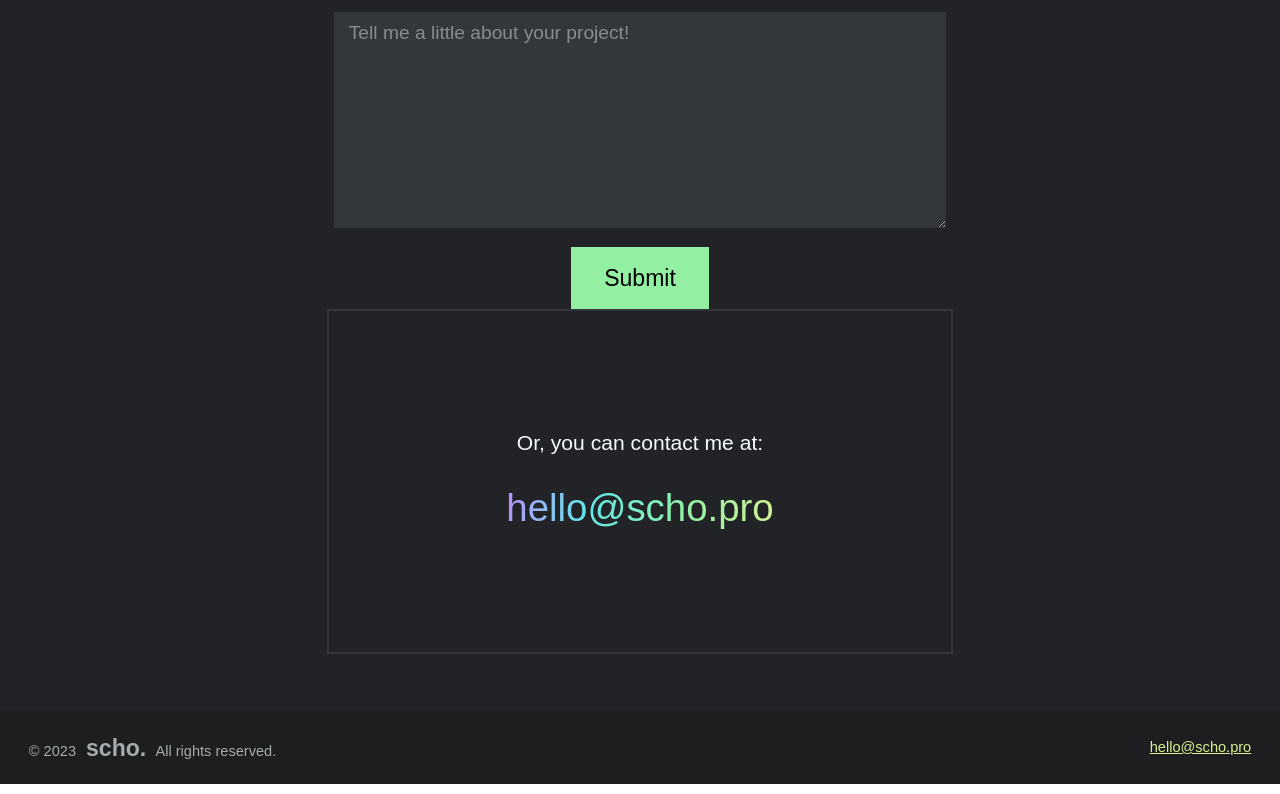
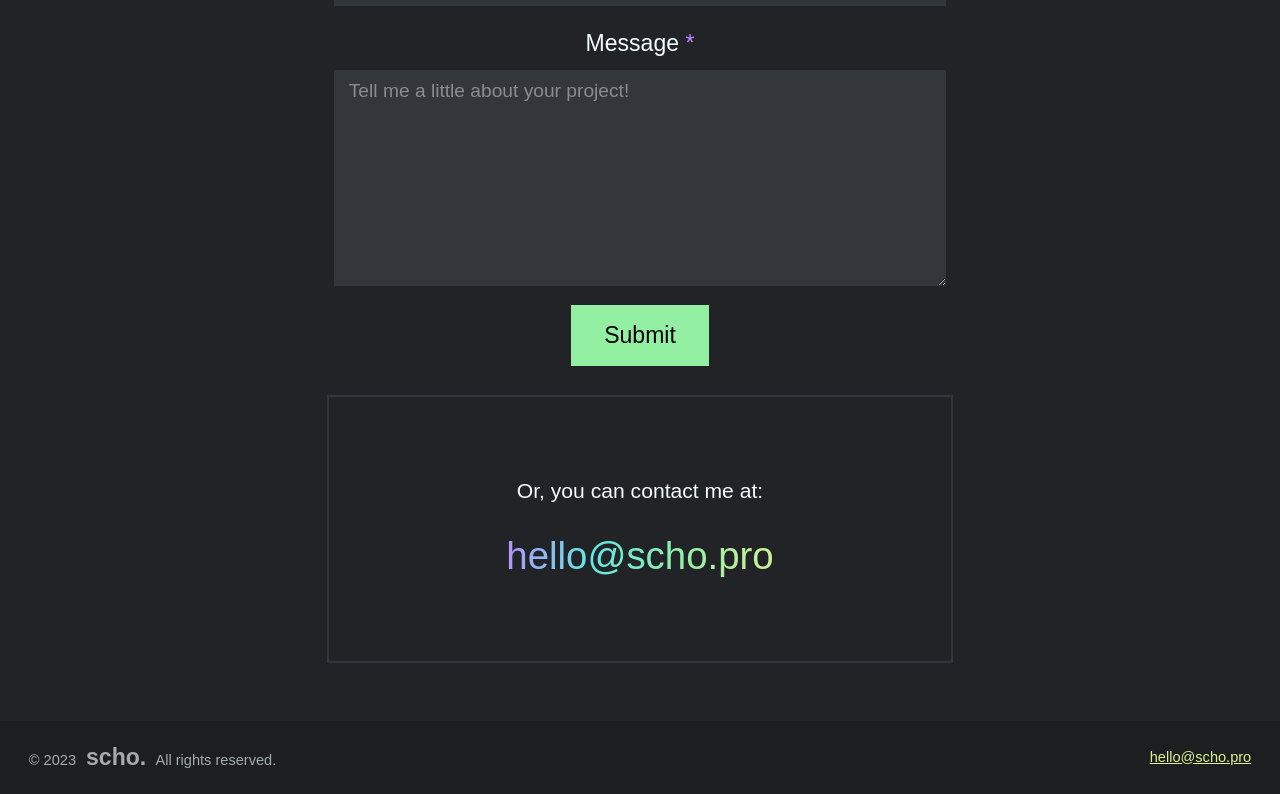
Before and after one commit to indoct/scho-react, a React (Vite) app: page /contact in a window 1280 px wide. Shown: the part 521-1315 px from the top of the page. Built offline with nearby package versions, Linux system fonts and the light colour scheme; a web font is replaced by a local one.

Commit message:
switched to AOS

```diff
--- a/src/App.css
+++ b/src/App.css
@@ -290,11 +290,11 @@ button.g2:hover,
 #menu a.active {
   text-decoration: line-through;
   color: #696f76;
+  pointer-events: none;
 }
 
 .light-mode #menu a.active {
   color: #9e9894;
-  pointer-events: none;
 }
 
 .nav-item a.nav-link.active:hover {
@@ -666,8 +666,12 @@ img:hover {
 /* CONTACT FORM PAGE */
 
 .contact-block {
-  padding: 6rem 0;
+  padding: 4rem 0;
   border: 2px solid var(--schogrey);
+}
+
+.light-mode .contact-block {
+  border: 2px solid var(--schostone);
 }
 
 input.form-control,
@@ -689,17 +693,30 @@ form .form-control::placeholder {
   color: var(--schopurp) !important;
 }
 
-button.el-button {
+.el-button {
   border-radius: 0 !important;
   padding: 0.6rem 1.6rem !important;
-  border: 2px solid #93f0a3 !important;
+  border: 2px solid #93f0a3;
   transition: all 0.4s !important;
   background-color: var(--schogreen);
 }
 
-button.el-button:hover {
-  background: var(--schodark) !important;
-  color: var(--schogreen) !important;
+.el-button:hover {
+  background: var(--schodark);
+  color: var(--schogreen);
+}
+
+.light-mode .el-button {
+  color: var(--schopearl);
+  background-color: var(--schoonyx);
+  border: 2px solid var(--schoonyx);
+}
+
+.light-mode button.el-button:hover {
+  /* background: var(--schoclay) !important; */
+  background: var(--scholapis);
+  color: var(--schopearl) !important;
+  border: 2px solid var(--scholapis);
 }
 
 .email-big {
@@ -710,8 +727,12 @@ button.el-button:hover {
   border: 2px solid transparent;
 }
 
-a.email-big:hover {
-  border: 2px solid var(--scholight);
+.email-big:hover {
+  border-bottom: 2px solid var(--schogreen);
+}
+
+.light-mode .email-big:hover {
+  border-bottom: 2px solid var(--scholapis);
 }
 
 /* PROJECT PAGE */
@@ -814,7 +835,7 @@ footer {
 }
 
 .light-mode footer {
-  background-color: var(--schopearl);
+  background-color: var(--schostone);
 }
 
 .light-mode footer a {
--- a/src/App.jsx
+++ b/src/App.jsx
@@ -35,7 +35,7 @@ function App() {
     <div className="App">
       <main className={isDarkMode ? "dark-mode" : "light-mode"}>
         <Navbar isDarkMode={isDarkMode} toggleDarkMode={toggleDarkMode} />
-        <AnimatePresence mode="wait" initial={false}>
+        {/* <AnimatePresence mode="wait" initial={false}> */}
         <Routes location={location} key={location.pathname}>
           <Route index element={<Home />} />
           <Route path="/about" element={<About />} />
@@ -49,7 +49,7 @@ function App() {
           <Route path="/*" element={<NotFound />} />
         </Routes>
         <Footer />
-        </AnimatePresence>
+        {/* </AnimatePresence> */}
         <BackTopButton />
       </main>
     </div>
--- a/src/index.jsx
+++ b/src/index.jsx
@@ -1,40 +1,19 @@
-import { StrictMode } from "react";
-import { createRoot } from "react-dom/client";
-import { BrowserRouter, Route, Routes } from "react-router-dom";
+import React from "react";
+import ReactDOM from "react-dom/client";
+
+import { BrowserRouter, BrowserRouter as Router } from "react-router-dom";
+
+import "./index.css";
 import App from "./App";
 import reportWebVitals from "./reportWebVitals";
-const rootElement = document.getElementById("root");
-const root = createRoot(rootElement);
 
+const root = ReactDOM.createRoot(document.getElementById("root"));
 root.render(
-  <StrictMode>
+  <React.StrictMode>
     <BrowserRouter>
-      <Routes>
-        <Route path="/*" element={<App />} />
-      </Routes>
+      <App />
     </BrowserRouter>
-  </StrictMode>
+  </React.StrictMode>
 );
 
-// import React from "react";
-// import ReactDOM from "react-dom/client";
-
-// import { BrowserRouter, BrowserRouter as Router } from "react-router-dom";
-
-// import "./index.css";
-// import App from "./App";
-// import reportWebVitals from "./reportWebVitals";
-
-// const root = ReactDOM.createRoot(document.getElementById("root"));
-// root.render(
-//   <React.StrictMode>
-//     <BrowserRouter>
-//       <App />
-//     </BrowserRouter>
-//   </React.StrictMode>
-// );
-
-// If you want to start measuring performance in your app, pass a function
-// to log results (for example: reportWebVitals(console.log))
-// or send to an analytics endpoint. Learn more: https://bit.ly/CRA-vitals
 reportWebVitals();
--- a/src/pages/About.jsx
+++ b/src/pages/About.jsx
@@ -10,7 +10,7 @@ export default function About() {
   }, []);
 
   return (
-    <section className="container about">
+    <section className="container about pt-5 pt-lg-5">
       {/* <motion.div
         initial={{ opacity: 0 }}
         animate={{ opacity: 1 }}
@@ -19,7 +19,7 @@ export default function About() {
         className="row pt-4 pt-lg-5"
       > */}
       <div
-        className="row pt-4 pt-lg-5"
+        className="row"
         data-aos="fade-up"
         data-aos-delay="100"
         data-aos-duration="1200"
--- a/src/pages/Contact.jsx
+++ b/src/pages/Contact.jsx
@@ -1,14 +1,25 @@
-import { motion } from "framer-motion";
+import AOS from "aos";
+import "aos/dist/aos.css";
+import { useEffect } from "react";
 
 export default function Contact() {
+  useEffect(() => {
+    AOS.init();
+  }, []);
   return (
-    <motion.div
-      key="contact-cont"
-      initial={{ opacity: 0 }}
-      animate={{ opacity: 1 }}
-      exit={{ opacity: 0 }}
-      transition={{ duration: 1 }}
-      className="container"
+    // <motion.div
+    //   key="contact-cont"
+    //   initial={{ opacity: 0 }}
+    //   animate={{ opacity: 1 }}
+    //   exit={{ opacity: 0 }}
+    //   transition={{ duration: 1 }}
+    //   className="container"
+    // >
+    <div
+      className="container pt-5"
+      data-aos="fade-up"
+      data-aos-delay="100"
+      data-aos-duration="1200"
     >
       <div className="row justify-content-center text-center">
         <div className="col-12 col-lg-6">
@@ -71,7 +82,7 @@ export default function Contact() {
           </form>
         </div>
       </div>
-      <div className="container">
+      <div className="container mt-4">
         <div className="row justify-content-center">
           <div className="col-12 col-lg-6 text-center contact-block align-self-center">
             <p>
@@ -83,6 +94,6 @@ export default function Contact() {
           </div>
         </div>
       </div>
-    </motion.div>
+    </div>
   );
 }
--- a/src/pages/Home.jsx
+++ b/src/pages/Home.jsx
@@ -39,7 +39,12 @@ export default function Home() {
             </div>
           </div>
         </section>
-        <section id="case-studies" data-aos="fade-in" data-aos-duration="1200">
+        <section
+          id="case-studies"
+          data-aos="fade-up"
+          data-aos-delay="300"
+          data-aos-duration="1000"
+        >
           <div className="row work-row mb-2 g-2">
             <div className="col-12 col-md-6 col-xl-4">
               <article className="project">
```
Lines whose indentation alone changed are shown as unchanged.
